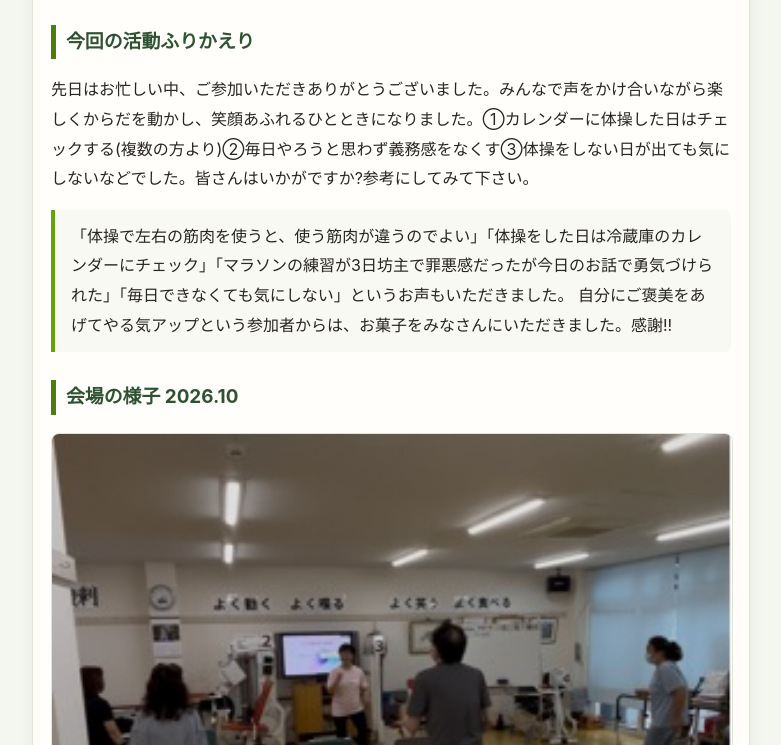
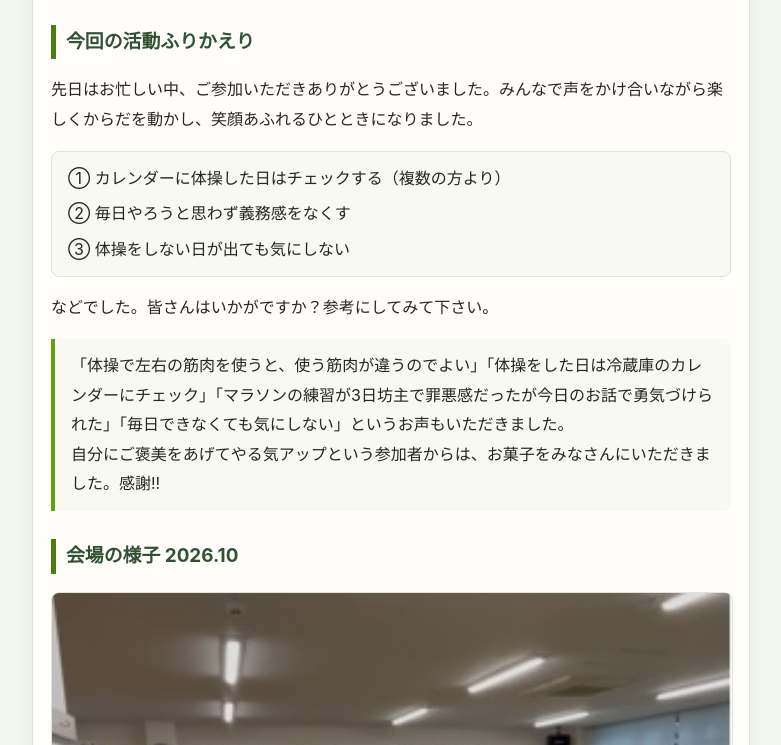
Before and after one commit to Yoshih-Naka/Jijo_kaishi, a plain HTML site: page index.html in a window 1280 px wide. Shown: the part 995-1740 px from the top of the page, without its empty margins (249-1030 px from the left). Drawn offline with Linux system fonts and the light colour scheme.

Commit message:
Update index.html

```diff
--- a/index.html
+++ b/index.html
@@ -99,6 +99,21 @@
     margin: 0;
   }
 
+  .tips-list {
+    list-style: none;
+    padding: 12px 16px;
+    margin: 12px 0 16px;
+    background: #f7f9f2;
+    border-radius: 8px;
+    border: 1px solid #dfe5d5;
+  }
+  .tips-list li {
+    margin-bottom: 6px;
+  }
+  .tips-list li:last-child {
+    margin-bottom: 0;
+  }
+
   blockquote {
     margin: 16px 0;
     padding: 12px 16px;
@@ -173,10 +188,17 @@
     </section>
 
     <h2>今回の活動ふりかえり</h2>
-    <p>先日はお忙しい中、ご参加いただきありがとうございました。みんなで声をかけ合いながら楽しくからだを動かし、笑顔あふれるひとときになりました。①カレンダーに体操した日はチェックする(複数の方より)②毎日やろうと思わず義務感をなくす③体操をしない日が出ても気にしないなどでした。皆さんはいかがですか?参考にしてみて下さい。</p>
+    <p>先日はお忙しい中、ご参加いただきありがとうございました。みんなで声をかけ合いながら楽しくからだを動かし、笑顔あふれるひとときになりました。</p>
+    <ul class="tips-list">
+      <li>① カレンダーに体操した日はチェックする（複数の方より）</li>
+      <li>② 毎日やろうと思わず義務感をなくす</li>
+      <li>③ 体操をしない日が出ても気にしない</li>
+    </ul>
+    <p>などでした。皆さんはいかがですか？参考にしてみて下さい。</p>
+
     <blockquote>
-      「体操で左右の筋肉を使うと、使う筋肉が違うのでよい」「体操をした日は冷蔵庫のカレンダーにチェック」「マラソンの練習が3日坊主で罪悪感だったが今日のお話で勇気づけられた」「毎日できなくても気にしない」というお声もいただきました。
-自分にご褒美をあげてやる気アップという参加者からは、お菓子をみなさんにいただきました。感謝!!
+      「体操で左右の筋肉を使うと、使う筋肉が違うのでよい」「体操をした日は冷蔵庫のカレンダーにチェック」「マラソンの練習が3日坊主で罪悪感だったが今日のお話で勇気づけられた」「毎日できなくても気にしない」というお声もいただきました。<br>
+      自分にご褒美をあげてやる気アップという参加者からは、お菓子をみなさんにいただきました。感謝!!
     </blockquote>
 
     <h2>会場の様子 2026.10 </h2>
@@ -200,6 +222,10 @@
     <div class="footer-note">
       ※ 個人情報は掲載せず、安心してご覧いただけるよう運用しています。
     </div>
+
+    <div class="flyer-box">
+      <img src="Chirashi.jpg" alt="自助グループ シニア体操クラブ 〜自分で元気を保つための場〜 チラシイメージ">
+    </div>
   </article>
 </body>
 </html>
```
